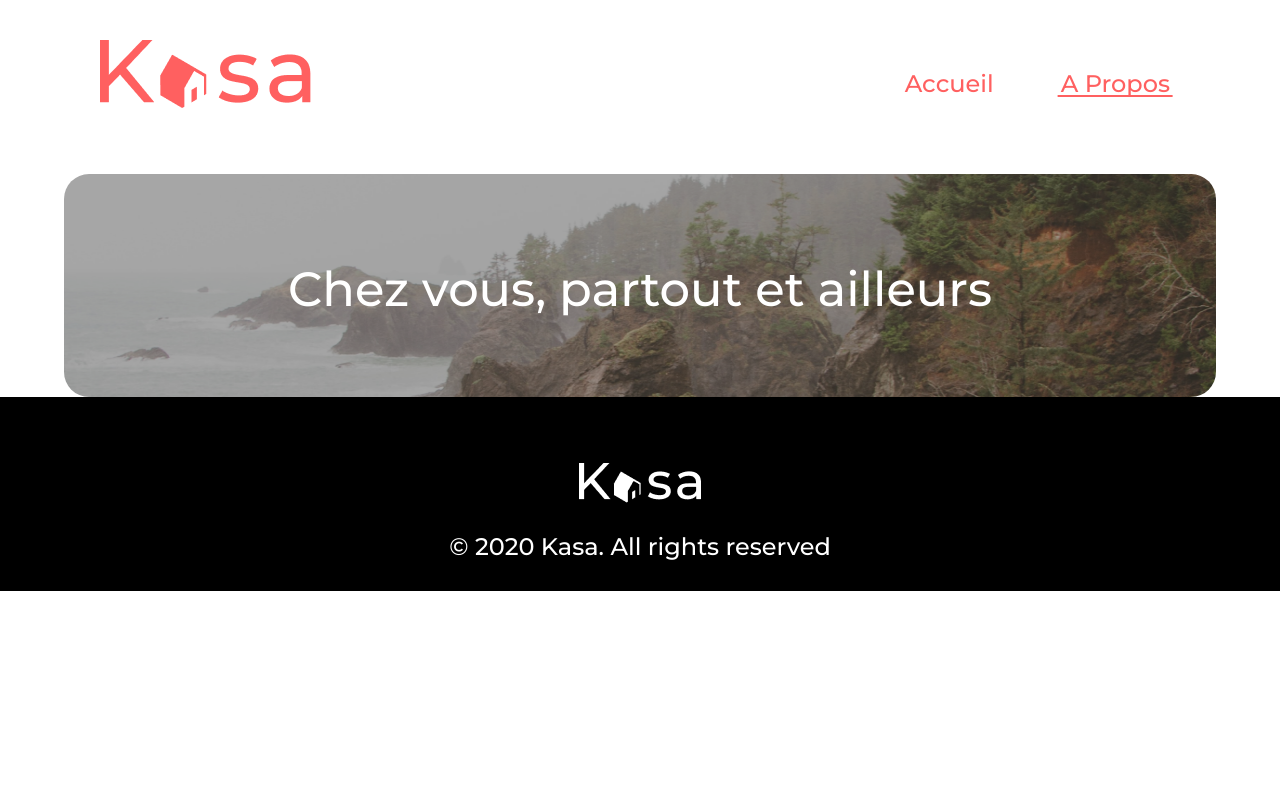
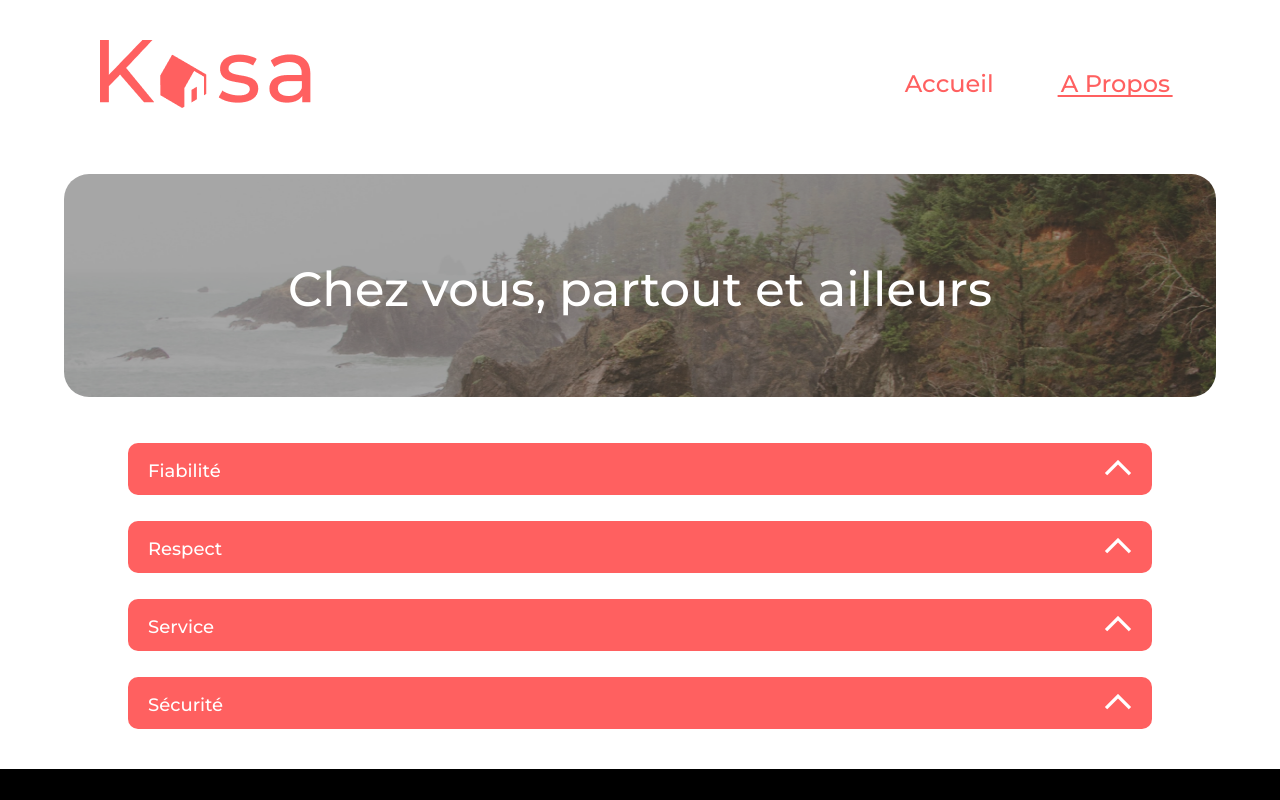
Before and after one commit to youlijie/ThibaultWerle_11_22012022, a React (Create React App) app: page /APropos in a window 1280 px wide. Shown: the top 800 px of the page. Built offline with nearby package versions, Linux system fonts and the light colour scheme.

Commit message:
About finished

```diff
--- /dev/null
+++ b/src/dependencies/components/AboutInfo.js
@@ -0,0 +1,103 @@
+import React, { useEffect, useState } from 'react';
+import arrow from '../assets/arrow.png';
+
+
+const AboutInfo = () => {
+
+    //Create 4 dropdown
+    const [dropdown, setDropdown] = useState(false);
+    const [dropdown2, setDropdown2] = useState(false);
+    const [dropdown3, setDropdown3] = useState(false);
+    const [dropdown4, setDropdown4] = useState(false);
+
+    useEffect(() => {
+        setDropdown(false);
+        setDropdown2(false);
+        setDropdown3(false);
+        setDropdown4(false);
+    }, []);
+
+    const handleClick = () => {
+        if (dropdown === false) {
+            setDropdown(true);
+        } else {
+            setDropdown(false);
+        }
+    }
+
+    const handleClick2 = () => {
+        if (dropdown2 === false) {
+            setDropdown2(true);
+        } else {
+            setDropdown2(false);
+        }
+    }
+
+    const handleClick3 = () => {
+        if (dropdown3 === false) {
+            setDropdown3(true);
+        } else {
+            setDropdown3(false);
+        }
+    }
+
+    const handleClick4 = () => {
+        if (dropdown4 === false) {
+            setDropdown4(true);
+        } else {
+            setDropdown4(false);
+        }
+    }
+
+    // rotate arrow of 90° when dropdown is open
+    const arrowStyle = {
+        transform: dropdown ? 'rotate(90deg)' : 'rotate(0deg)'
+    }
+
+    const arrowStyle2 = {
+        transform: dropdown2 ? 'rotate(90deg)' : 'rotate(0deg)'
+    }
+
+    const arrowStyle3 = {
+        transform: dropdown3 ? 'rotate(90deg)' : 'rotate(0deg)'
+    }
+
+    const arrowStyle4 = {
+        transform: dropdown4 ? 'rotate(90deg)' : 'rotate(0deg)'
+    }
+
+    return (
+        <div className='descriptiondropdown2'>
+            <div className='dropdown'>
+                <div className='button' onClick={handleClick}>
+                    <p>Fiabilité</p>
+                    <img src={arrow} style={arrowStyle} alt="arrow" />
+                </div>
+                {dropdown && <p className='text1'>Les annonces postées sur Kasa garantissent une fiabilité totale. Les photos sont conformes aux logements, et toutes les informations sont régulièrement vérifiées par nos équipes.</p>}
+            </div>
+            <div className='dropdown'>
+                <div className='button' onClick={handleClick2}>
+                    <p>Respect</p>
+                    <img src={arrow} style={arrowStyle2} alt="arrow" />
+                </div>
+                {dropdown2 && <p className='text1'>La bienveillance fait partie des valeurs fondatrices de Kasa. Tout comportement discriminatoire ou de perturbation du voisinage entraînera une exclusion de notre plateforme.</p>}
+            </div>
+            <div className='dropdown'>
+                <div className='button' onClick={handleClick3}>
+                    <p>Service</p>
+                    <img src={arrow} style={arrowStyle3} alt="arrow" />
+                </div>
+                {dropdown3 && <p className='text1'>Nos équipes se tiennent à votre disposition pour vous fournir une expérience parfaite. N'hésitez pas à nous contacter si vous avez la moindre question.</p>}
+            </div>
+            <div className='dropdown'>
+                <div className='button' onClick={handleClick4}>
+                    <p>Sécurité</p>
+                    <img src={arrow} style={arrowStyle4} alt="arrow" />
+                </div>
+                {dropdown4 && <p className='text1'>La sécurité est la priorité de Kasa. Aussi bien pour nos hôtes que pour les voyageurs, chaque logement correspond aux critères de sécurité établis par nos services. En laissant une note aussi bien à l'hôte qu'au locataire, cela permet à nos équipes de vérifier que les standards sont bien respectés. Nous organisons également des ateliers sur la sécurité domestique pour nos hôtes.</p>}
+            </div>
+        </div>
+    );
+}
+
+export default AboutInfo;
--- a/src/dependencies/components/DescriptionLog.js
+++ b/src/dependencies/components/DescriptionLog.js
@@ -33,7 +33,9 @@ const DescriptionLog = ({datas, setDatas}) => {
                     <Stars datas={datas} setDatas={setDatas} />
                 </div>
             </div>
-            <Dropdown title={"Description"} data={logement?.description} datas={datas} setDatas={setDatas} />
+            <div className='dropdowndiv'>
+                <Dropdown title={"Description"} data={logement?.description} datas={datas} setDatas={setDatas} />
+            </div>
         </div>
     );
 };
--- a/src/dependencies/components/Dropdown.js
+++ b/src/dependencies/components/Dropdown.js
@@ -36,23 +36,35 @@ const Dropdown = ({datas, setDatas}) => {
         }
     }
 
+    // rotate arrow of 90° when dropdown is open
+    const arrowStyle = {
+        transform: dropdown ? 'rotate(90deg)' : 'rotate(0deg)'
+    }
+
+    const arrowStyle2 = {
+        transform: dropdown2 ? 'rotate(90deg)' : 'rotate(0deg)'
+    }
+
+
     return (
-        <div className='description'>
+        <div className='descriptiondropdown'>
             <div className='dropdown'>
-                <div className='dropdown-button' onClick={handleClick}>
+                <div className='button' onClick={handleClick}>
                     <p>Description</p>
-                    <img src={arrow} alt="arrow" />
+                    <img src={arrow} style={arrowStyle} alt="arrow" />
                 </div>
-                {dropdown && <p>{logement?.description}</p>}
+                {dropdown && <p className='text1'>{logement?.description}</p>}
             </div>
             <div className='dropdown'>
-                <div className='dropdown-button' onClick={handleClick2}>
+                <div className='button' onClick={handleClick2}>
                     <p>Equipments</p>
-                    <img src={arrow} alt="arrow" />
+                    <img src={arrow} style={arrowStyle2} alt="arrow" />
                 </div>
+                <div className='equipments'>
                 {dropdown2 && logement?.equipments.map((equipment) => (
                     <p key={equipment}>{equipment}</p>
                 ))}
+                </div>
             </div>
         </div>
     );
--- a/src/dependencies/pages/APropos.js
+++ b/src/dependencies/pages/APropos.js
@@ -1,4 +1,5 @@
 import React, { Component } from 'react';
+import AboutInfo from '../components/AboutInfo';
 import Footer from '../components/Footer';
 import Header from '../components/Header';
 import Logo from '../components/Logo';
@@ -11,6 +12,7 @@ class About extends Component {
                 <Logo />
                 <Navigation />
                 <Header />
+                <AboutInfo />
                 <Footer />
             </div>
         );
--- a/src/dependencies/styles/components/_descriptionLog.scss
+++ b/src/dependencies/styles/components/_descriptionLog.scss
@@ -31,6 +31,7 @@
             font-size: 14px;
             padding: 6px 14px;
             margin-right: 10px;
+            margin-bottom: 0;
         }
     }
 }
--- a/src/dependencies/styles/components/_dropdown.scss
+++ b/src/dependencies/styles/components/_dropdown.scss
@@ -1,18 +1,64 @@
-.dropdown-button {
+.descriptiondropdown {
+    display: flex;
+    flex-direction: row;
+    justify-content: space-around;
+    margin-left: 300px;
+    margin-right: 300px;
+}
+
+.dropdown {
+    .text1 {
+        width: 560px;
+        background-color: #F6F6F6;
+        font-weight: normal;
+        font-size: 18px;
+        margin-top: 0px;
+        padding: 20px 0px 20px 20px;
+        border-bottom-left-radius: 10px;
+        border-bottom-right-radius: 10px;
+        color: #FF6060;
+    }
+
+    .equipments {
+        font-weight: normal;
+        font-size: 18px;
+        width: 560px;
+        background-color: #F6F6F6;
+        padding: 20px 0px 20px 20px;
+        border-bottom-left-radius: 10px;
+        border-bottom-right-radius: 10px;
+        margin-bottom: 20px;
+
+        p {
+            color: #FF6060;
+            margin-top: 0px;
+            margin-bottom: 5px;
+        }
+    }
+}
+
+.button {
     display: flex;
     flex-direction: row;
     background-color: #FF6060;
     height: 52px;
     width: 582px;
     border-radius: 10px;
+    position: relative;
+    margin-top: 26px;
+
 
     img {
-        width: 15.56px;
-        height: 26.4px;
+        position: absolute;
+        right: 2%;
+        top: 30%;
     }
 
     p {
-
+        color: white;
+        margin-left: 20px;
+        font-weight: 500;
+        font-size: 18px;
     }
 
 }
--- /dev/null
+++ b/src/dependencies/styles/components/_dropdownAbout.scss
@@ -0,0 +1,20 @@
+.descriptiondropdown2 {
+    display: flex;
+    flex-direction: column;
+    align-items: center;
+    width: 100%;
+    margin-top: 20px;
+    margin-bottom: 40px;
+
+    .dropdown{
+        width: 80%;
+
+        .text1 {
+            width: 99%;
+        }
+
+        .button {
+            width: 100%;
+        }
+    }
+}
--- a/src/dependencies/styles/index.scss
+++ b/src/dependencies/styles/index.scss
@@ -10,3 +10,4 @@
 @import "./components/owner";
 @import "./components/stars";
 @import "./components/dropdown";
+@import "./components/dropdownAbout";
```
